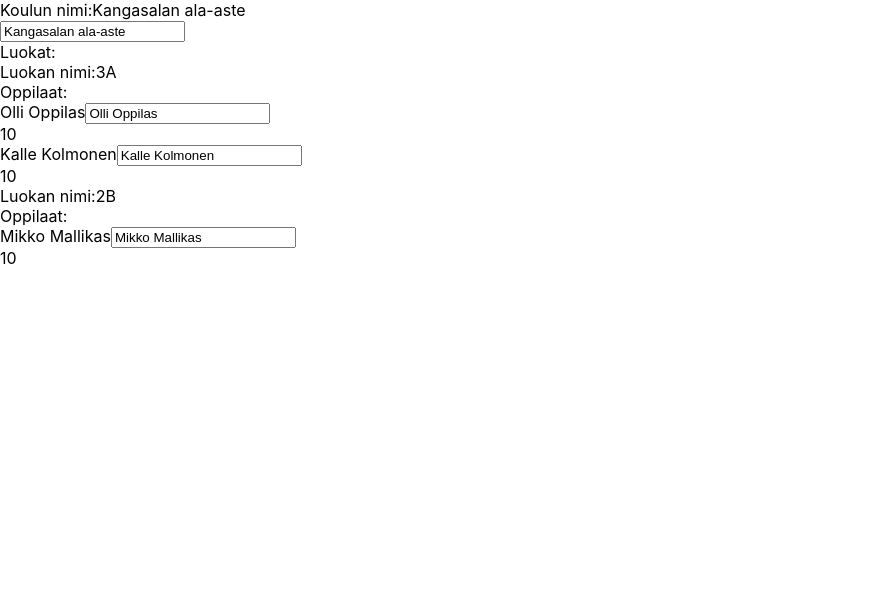
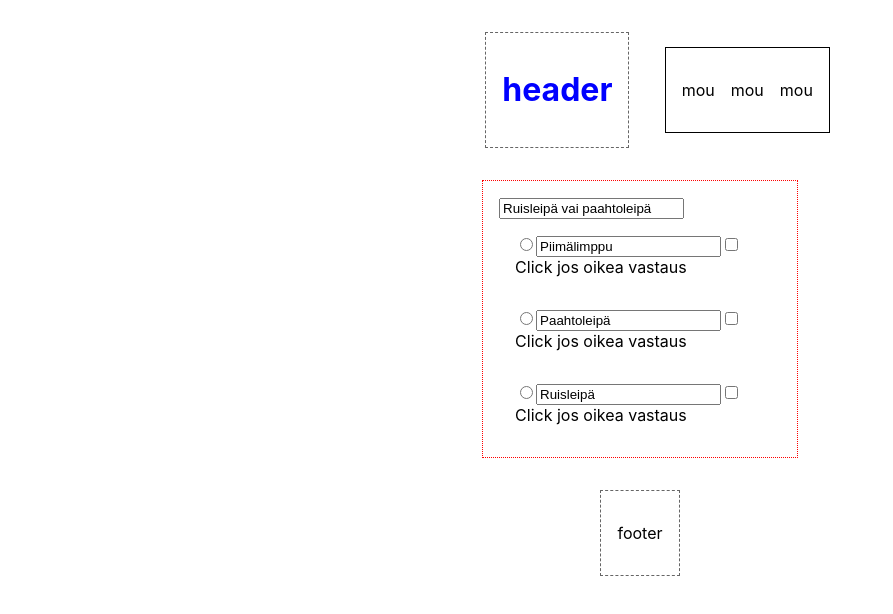
Before and after one commit to JJWaan/idealTehtavat, a React (Create React App) app in the folder tenttiapp02/: page / in a window 1280 px wide. Shown: the top 614 px of the page, without its empty margins (0-893 px from the left). Built offline with nearby package versions, Linux system fonts and the light colour scheme.

Commit message:
Reducer harjoitus

```diff
--- a/tenttiapp02/src/App.css
+++ b/tenttiapp02/src/App.css
@@ -1,38 +1,65 @@
-.App {
-  text-align: center;
+* { box-sizing: border-box; }
+
+html, body {
+  height: 100%;
+  width: 100%;
+  padding: 0;
+  margin: 0;
 }
 
-.App-logo {
-  height: 40vmin;
-  pointer-events: none;
+/* global elements */
+p {
+  color: black;
 }
 
-@media (prefers-reduced-motion: no-preference) {
-  .App-logo {
-    animation: App-logo-spin infinite 20s linear;
-  }
+h1,h2,h3,h4,h5 {
+  color: blue;
 }
 
-.App-header {
-  background-color: #282c34;
-  min-height: 100vh;
-  display: flex;
-  flex-direction: column;
-  align-items: center;
-  justify-content: center;
-  font-size: calc(10px + 2vmin);
-  color: white;
+div {
+  /* border: 0.1em solid #333; */
+  padding: 1rem;
+  margin: 0 auto;
 }
 
-.App-link {
-  color: #61dafb;
+/* main flex container */
+.main-flex-container {
+  display: flex;
+  flex-wrap: wrap;
+  justify-content: center;
+  align-items: center;
+  max-width: 33%;
+  /* border: 0.1em dotted #999; */
 }
 
-@keyframes App-logo-spin {
-  from {
-    transform: rotate(0deg);
-  }
-  to {
-    transform: rotate(360deg);
-  }
+/* header, footer */
+.header-main {
+  border: 0.1em dashed #666;
 }
+
+.footer-main {
+  border: 0.1em dashed #666;
+}
+
+/* navbar */
+nav {
+  display: flex;
+  flex-direction: row;
+  justify-content: space-between;
+  align-items: stretch;
+  gap: 1em;
+  padding: 1rem;
+  margin: 0;
+  border: 0.1em solid black;
+}
+
+.tentti-etusivu {
+  display: flex;
+  padding: 2rem;
+  margin: 0;
+  background-color: aliceblue;
+}
+
+.kysymys {
+  border: 0.1em dotted red;
+}
--- a/tenttiapp02/src/App.js
+++ b/tenttiapp02/src/App.js
@@ -1,10 +1,20 @@
 import './App.css';
-import Applikaatio from './Applikaatio';
+
+import Header from './HeaderElement';
+import Navbar from './Navbar';
+import Footer from './FooterElement';
+
+import MainContent from './TenttiEtusivu';
 
 function App() {
   return (
     <>
-      <Applikaatio />
+      <div className='main-flex-container'>
+        <Header />
+        <Navbar />
+        <MainContent />
+        <Footer />
+      </div>
     </>
   );
 }
--- a/tenttiapp02/src/Applikaatio.js
+++ b/tenttiapp02/src/Applikaatio.js
@@ -2,25 +2,28 @@ import './App.css';
 import Koulu from './Koulu';
 import { useReducer } from "react"
 
-let oppilas1 = { nimi: "Olli Oppilas" }
-let oppilas2 = { nimi: "Mikko Mallikas" }
-let oppilas3 = { nimi: "Kalle Kolmonen" }
+let oppilas1 = { nimi: "Olli Oppilas", id: 0 }
+let oppilas2 = { nimi: "Mikko Mallikas", id: 1 }
+let oppilas3 = { nimi: "Kalle Kolmonen", id: 2 }
 
 
 let luokka1 = {
-  nimi: "3A",
-  opplaidenMäärä: 27,
-  oppilaat: [oppilas1, oppilas3]
+    id: 10,
+    nimi: "3A",
+    oppilaidenMäärä: 27,
+    oppilaat: [oppilas1, oppilas3]
 }
 
 let luokka2 = {
+    id: 20,
   nimi: "2B",
-  opplaidenMäärä: 24,
+  oppilaidenMäärä: 24,
   oppilaat: [oppilas2]
 }
 
 let koulu_ = {
-  oppilaidenMäärä: 100,
+    id: 100,
+  oppilaidenMäärä: 1000,
   nimi: "Kangasalan ala-aste",
   luokat: [luokka1, luokka2]
 }
@@ -30,21 +33,20 @@ function reducer(state, action) {
   switch (action.type) {
 
     case 'KOULUN_NIMI_MUUTTUI':
-      console.log("Reduceria kutsuttiin", action)
+      console.log("Reducer koulun nimi", action)
       return {...state, nimi: action.payload.nimi};
 
     case 'OPPILAAN_NIMI_MUUTTUI':
-      console.log("Reduceria kutsuttiin", action)
+      console.log("Reducer oppilaan nimi", action)
       let nimi = action.payload.nimi
       let kouluKopio = {...state}
       kouluKopio.luokat[action.payload.luokanIndex].oppilaat[action.payload.oppilaanIndex].nimi = nimi
       return kouluKopio
 
-
       default:
       throw new Error("reduceriin tultiin jännällä actionilla");
   }
-}
+};
 
 function Applikaatio() {
 //asetetaan reducer
@@ -54,7 +56,7 @@ function Applikaatio() {
     <div>
       <Koulu koulu={koulu} dispatch={dispatch} />
     </div>
-  );
-}
+  )
+};
 
 export default Applikaatio;
--- /dev/null
+++ b/tenttiapp02/src/FooterElement.js
@@ -0,0 +1,13 @@
+import React from "react";
+
+const Footer = () => {
+    return (
+        <>
+            <div className="footer-main">
+                <p>footer</p>
+            </div>
+        </>
+    )
+};
+
+export default Footer;
--- /dev/null
+++ b/tenttiapp02/src/HeaderElement.js
@@ -0,0 +1,13 @@
+import React from "react";
+
+const Header = () => {
+    return (
+        <>
+            <div className="header-main">
+                <h1>header</h1>
+            </div>
+        </>
+    )
+};
+
+export default Header;
--- a/tenttiapp02/src/Koulu.js
+++ b/tenttiapp02/src/Koulu.js
@@ -4,13 +4,26 @@ import Luokka from './Luokka'
 const Koulu = (props) => {
   return (
     <>
-      <div>Koulun nimi:{props.koulu.nimi}</div>
+      <h4>Koulun nimi: {props.koulu.nimi} </h4>
 {/*       <input type="text" onChange={(event)=>{ props.koulunNimiMuuttui(event.target.value) }}  value = {props.koulu.nimi}/>
  */}
-       <input type="text" onChange={(event)=>{ props.dispatch({type:"KOULUN_NIMI_MUUTTUI",payload:event.target.value})}}  value = {props.koulu.nimi}/>
+       <input type="text" onChange={(event)=> {
+            props.dispatch({ type: "KOULUN_NIMI_MUUTTUI",
+            payload: event.target.value })
+        }}
+            value = {props.koulu.nimi} />
 
-      <div>Luokat:</div>
-      <div>{props.koulu.luokat.map((luokka,index) => <Luokka dispatch={props.dispatch} luokanIndex = {index} luokka={luokka} />)}</div>
+      <p style={{color: "red"}}>Luokat:</p>
+
+        <div>
+            {props.koulu.luokat.map((luokka,index) =>
+            <Luokka
+                dispatch={props.dispatch}
+                luokanIndex ={index}
+                luokka={luokka}
+                key={index}/>
+                )}
+        </div>
     </>
   );
 }
--- /dev/null
+++ b/tenttiapp02/src/Kysymys.js
@@ -0,0 +1,66 @@
+// Kysymys komponentti
+const Kysymys = ({ kysymys, dispatch }) => {
+  console.log("vVaihtoehdot:", kysymys.vastausvaihtoehdot)
+  // Array(3) [ {…}, {…}, {…} ]
+
+  const vastausvaihtoehdot = kysymys.vastausvaihtoehdot.map((item, index) => {
+    console.log("propsi kysymys={item.tenttiYksi}", kysymys)
+
+    return (
+      <div key={index}>
+
+        <input type="radio" value={item.vastaus} name="kysymys" />
+
+          {/* vastauksen editointi: */}
+        <input className="vastaus-input"
+          type="text"
+          value={item.vastaus}
+          onChange={(event) => { dispatch({
+              type: 'VASTAUS_MUUTETTU',
+              payload: {
+                uusiVastaus: event.target.value,
+                index: index,
+              },
+            });
+          }}
+        />
+
+          {/* oikea vai väärä vastaus muuttaminen: */}
+        <input onChange={(event) => { dispatch({
+              type: 'OIKEELLISUUS_MUUTETTU',
+              payload: {
+                uusiOikea: event.target.checked,
+                index: index,
+              },
+            });
+          }}
+          type="checkbox"
+          name="onkoOikea"
+          checked={item.onkoOikea}
+        /> Click jos oikea vastaus
+      </div>
+    );
+  });
+
+    return (
+      <div className="kysymys">
+
+          <input className="kysymys-input" type="text"
+            value={kysymys.kysymys}
+            onChange={(event) =>
+              dispatch({
+                type: 'KYSYMYS_MUUTETTU',
+                payload: {
+                  kysymys: event.target.value,
+                  // index: index,
+                },
+              })
+            }
+          />
+        {vastausvaihtoehdot}
+
+      </div>
+    );
+};
+
+export default Kysymys;
--- a/tenttiapp02/src/Luokka.js
+++ b/tenttiapp02/src/Luokka.js
@@ -4,10 +4,17 @@ import Oppilas from './Oppilas';
 const Luokka = (props) => {
   return (
     <>
-      <div>Luokan nimi:{props.luokka.nimi}</div>
-       <div>Oppilaat:</div>
+      <p style={{color: "green"}}> {props.luokka.nimi} </p>
+       <h5>Oppilaat:</h5>
 
-       <div>{props.luokka.oppilaat.map((oppilas,index) => <Oppilas dispatch={props.dispatch} index={index} luokanIndex={props.luokanIndex} oppilas={oppilas} tieto2={10} />)}</div>
+       <div>{props.luokka.oppilaat.map((oppilas,index) =>
+        <Oppilas
+            dispatch={props.dispatch}
+            index={index}
+            luokanIndex={props.luokanIndex}
+            oppilas={oppilas}
+            key={index} />)}
+        </div>
      </>
   )
 };
--- /dev/null
+++ b/tenttiapp02/src/Navbar.js
@@ -0,0 +1,15 @@
+import React from "react";
+
+const Navbar = () => {
+    return (
+        <>
+            <nav>
+                <p>mou</p>
+                <p>mou</p>
+                <p>mou</p>
+            </nav>
+        </>
+    )
+};
+
+export default Navbar;
--- a/tenttiapp02/src/Oppilas.js
+++ b/tenttiapp02/src/Oppilas.js
@@ -6,15 +6,14 @@ const Oppilas = (props) => {
       <div>{props.oppilas.nimi}
        <input type="text" onChange={(event)=>
         {props.dispatch({type:"OPPILAAN_NIMI_MUUTTUI",
-        payload:
-          {
-          nimi:event.target.value,
-          oppilaanIndex:props.index,
-          luokanIndex:props.luokanIndex}
-          })}}  value = {props.oppilas.nimi}/>
+        payload: {
+            nimi: event.target.value,
+            oppilaanIndex: props.index,
+            luokanIndex: props.luokanIndex,
+            key: props.id
+        } })}}
+        value = {props.oppilas.nimi}/>
 
-      </div>
-      <div>{props.tieto2}
       </div>
     </div>
   );
--- /dev/null
+++ b/tenttiapp02/src/Tentti.js
@@ -0,0 +1,23 @@
+import Kysymys from "./Kysymys";
+
+// yksittäisen tentin rendaus komponentti
+const Tentti = ({ dispatch, tentti }) => {
+  const kysymykset = tentti.map((item, index) => {
+    // console.log("tentti.map itemi", item)
+    return (
+      <Kysymys
+        key={index}
+        kysymys={item.tenttiYksi}
+        dispatch={dispatch}
+      />
+    );
+});
+
+  return (
+    <div className="tentti">
+      {kysymykset}
+    </div>
+  );
+};
+
+export default Tentti;
--- a/tenttiapp02/src/TenttiEtusivu.js
+++ b/tenttiapp02/src/TenttiEtusivu.js
@@ -1,103 +1,101 @@
-import React, { useState } from "react";
+import React, { useReducer } from "react";
 
-// importataan kysymykset erillisestä tiedostosta
-// import kysymyksetvastaukset from "./KysymyksetVastaukset";
+import Tentti from './Tentti'
 
-// kysymykset, vastaukset
-let kysymyksetvastaukset = [
-    { id: 1, kysymys: "Mitä kuuluu?", vastaus: "Hyvää" },
-    { id: 2, kysymys: "1+1 = ?", vastaus: 2 },
-    { id: 3, kysymys: "Oletko oppinut jotain?", vastaus: "Kyllä" },
-    { id: 4, kysymys: "Testi", vastaus: [vastausyksi, vastauskaksi] }
+// tentit, kysymykset, vastaukset
+let tentit = [
+    {
+        tenttiYksi:
+        {
+            id: 1, kysymys: "Mitä kuuluu?", oikeaVastaus: "Hyvää",
+            vastausvaihtoehdot: [
+                { vastaus: "Hyvää" },
+                { vastaus: "Ihan OK" },
+                { vastaus: "Huonoa" }
+            ],
+
+            id: 2, kysymys: "1 + 1 = ?", oikeaVastaus: "2",
+            vastausvaihtoehdot: [
+                { vastaus: "1" },
+                { vastaus: "2" },
+                { vastaus: "3" }
+            ],
+
+            id: 3, kysymys: "Ruisleipä vai paahtoleipä", oikeaVastaus: "Ruisleipä",
+            vastausvaihtoehdot: [
+                { vastaus: "Piimälimppu" },
+                { vastaus: "Paahtoleipä" },
+                { vastaus: "Ruisleipä" }
+            ],
+        },
+
+        tenttiKaksi: {
+            id: 1, kysymys: "Yhdyssana vai yhdys sana?", oikeaVastaus: "Yhdyssana",
+            vastausvaihtoehdot: [
+                { vastaus: "Yhdyssana" },
+                { vastaus: "Yhdys san a" },
+                { vastaus: "En tiedä" }
+            ],
+
+            id: 2, kysymys: "100 + 1 = ?", oikeaVastaus: "101",
+            vastausvaihtoehdot: [
+                { vastaus: "10" },
+                { vastaus: "200" },
+                { vastaus: "101" }
+            ],
+
+            id: 3, kysymys: "Oletko oppinut jotain?", oikeaVastaus: "Kyllä",
+            vastausvaihtoehdot: [
+                { vastaus: "Kyllä" },
+                { vastaus: "En" },
+                { vastaus: "En osaa sanoa" }
+            ]
+        }
+    },
 ];
 
-let tenttiyksi = { tenttiNimi: "tentti 1", tenttiKysymykset: [kysymysyksi, kysymyskaksi]};
-let tenttikaksi = { tenttiNimi: "tentti 1", tenttiKysymykset: [kysymysyksi, kysymyskaksi]};
-let vastausyksi = { vastaus: "vastaus yksi"};
-let vastauskaksi = { vastaus: "vastaus kaksi"};
+// console.log(tentit)
+// Array [ {…}, {…} ]
 
-const Tentti = () => {
-    const [vastaus, setVastaus] = useState("moi")
+// reducer
+const reducer = (state, action) => {
+  switch (action.type) {
 
-    // user input
-    const Vastauskentta = () => {
-    return (
-        <input type="text"
-            value={vastaus}
-            onChange={(event) => {inputtiaKirjoitettu(event.target.value)}}/> )
-    };
+    // case 'KYSYMYS_MUUTETTU':
+    //   console.log("KYSYMYS_MUUTETTU reducer")
+    //   const kopio = [...state];
+    //   const { index, kysymys } = action.payload;
+    //   kopio[tentit].tentti[index].kysymys = kysymys;
+    //   return kopio;
 
-    const Vastauskentta2 = () => {
-    return (
-        <input type="text"
-            onChange={(event)=>{vastausMuuttui(event.target.value)}}
-            value = {kysymyksetvastaukset.kysymys} />
-        )
-    };
+    case 'OIKEELLISUUS_MUUTETTU':
+      console.log("oikeellisuusmuutettu reducer")
+      const kopio = [...state];
+      const { index: index, uusiOikea } = action.payload;
+      kopio[tentit].tentti[index].vaihtoehdot[index].onkoOikea = uusiOikea;
+      return kopio;
 
-    // mapataan kysymykset
-    const Kysymykset2UI = (props) => {
-    let kyssarit = props.kys.map( kysymyksetvastaukset =>
-        <p key={kysymyksetvastaukset.id}> {kysymyksetvastaukset.kysymys} </p> );
-    return (<div>{kyssarit}</div>)
-    };
+    case 'VASTAUS_MUUTETTU':
+      console.log("VASTAUS_MUUTETTU reducer")
+      const kopio_ = [...state];
+      const { index: index_, uusiVastaus } = action.payload;
+      kopio_[tentit].tentti[index].vaihtoehdot[index_].vastaus = uusiVastaus;
+      return kopio_;
 
-    // kopioidaan kaikki data
-    const vastausMuuttui = (vastaus) => {
-        const vastausKopio = JSON.parse(JSON.stringify(kysymyksetvastaukset))
-        vastausKopio = vastaus // ??
-        setVastaus(vastausKopio)
-        console.log("muutos")
-    };
+    default:
+      throw new Error('err');
+  }
+};
 
-    const inputtiaKirjoitettu = () => {
-        return setVastaus(vastaus)
-    };
+// m a i n  c o m p o n e n t :
+const MainContent = () => {
+    const [tentti, dispatch] = useReducer(reducer, tentit);
 
     return (
-        <>
-            <Kysymykset2UI kys={kysymyksetvastaukset} />
-
-            <Vastauskentta vastaus={vastaus}
-                vastausMuuttui={vastausMuuttui} />
-
-            <Vastauskentta2 vastaus={vastaus}
-                vastausMuuttui={vastausMuuttui} />
-        </>
+        <div className="main-content">
+            <Tentti tentti={tentti} dispatch={dispatch} />
+        </div>
     );
 };
 
-export default Tentti;
-
-// const [koulu, setKoulu] = useState(koulu_);
-
-//   // brute force, kopsaa kaiken tiedon:
-//   const koulunNimiMuuttui = (nimi) => {
-//     const kouluKopio = JSON.parse(JSON.stringify(koulu))
-//     kouluKopio.nimi = nimi
-//     setKoulu(kouluKopio)
-//     console.log(kouluKopio)
-//   };
-
-//   const oppilaanNimiMuuttui = (nimi,oppilaanIndex,luokanIndex) => {
-//     const kouluKopio = JSON.parse(JSON.stringify(koulu))
-//     kouluKopio.luokat[luokanIndex].oppilaat[oppilaanIndex].nimi = nimi
-//     console.log("OK")
-//     setKoulu(kouluKopio)
-//     console.log(kouluKopio)
-//   };
-
-//   return (
-//     <>
-//       <Koulu koulu = {koulu} oppilaanNimiMuuttui={oppilaanNimiMuuttui} koulunNimiMuuttui = {koulunNimiMuuttui}/>
-//     </>
-//   )
-// };
-
-    // komponentti mikä mappaa erillisen tiedoston kysymykset ja tulostaa ne
-    // const KysymyksetUI = (props) => {
-    //     let importedKysymykset = props.kys.map( kysymyksetvastaukset =>
-    //         <p key={kysymyksetvastaukset.id}> {kysymyksetvastaukset.kysymys} </p> );
-    //     console.log(importedKysymykset)
-    //     return {importedKysymykset}
-    // };
+export default MainContent;
```
